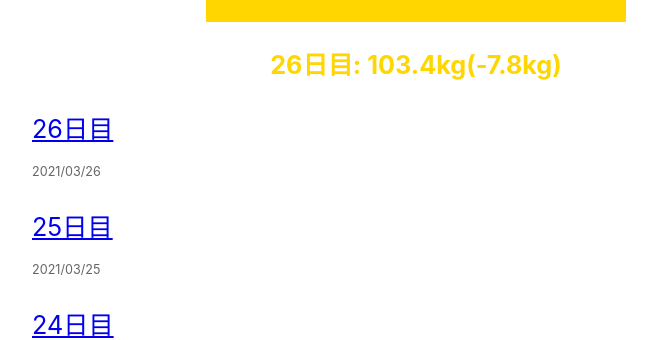
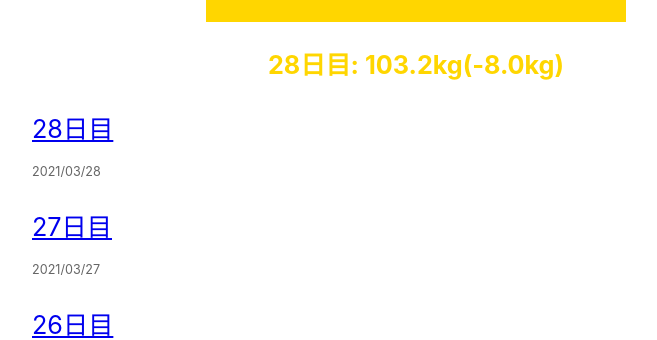
Before and after one commit to fusho-takahashi/fat2fit, a Next.js app: page / in a window 1280 px wide. Shown: the part 414-754 px from the top of the page, without its empty margins (224-881 px from the left). Built offline with nearby package versions, Linux system fonts and the light colour scheme.

Commit message:
add daily articles

```diff
--- /dev/null
+++ b/posts/27日目.md
@@ -0,0 +1,14 @@
+---
+title: '27日目'
+date: '2021-03-27'
+---
+
+- 体重: 103.5kg
+- 前日比: +0.1kg
+- 摂取カロリー: 多く見積もって 2,500kcal（お酒のカロリーを省く）
+
+本日は久々に油っこくてジャンキーなものを食べた。中でも久々のケンタッキーは、なぜかちょっと感動してしまった。
+
+久々にまっ昼間から夜中まで飲んでリフレッシュできたので、いい息抜きになったと思っている。
+
+**マッチョまであと 73 日**
--- /dev/null
+++ b/posts/28日目.md
@@ -0,0 +1,14 @@
+---
+title: '28日目'
+date: '2021-03-28'
+---
+
+- 体重: 103.2kg
+- 前日比: -0.3kg
+- 摂取カロリー: 1680kcal
+
+昨日いつもより食べたのに、体重が減っていて驚いた。一時的なものだろうし、昨日はオーバーカロリーだったので、本日はいつもよりカロリーを抑えた食事をした。
+
+本日はジャンクな食事の恐ろしさを体験した 1 日だった。昨日 1 日だけと思ってジャンクなものを久々に食べたが、その影響かジャンクなものが食べたくて仕方ないのである。これはここ数ヶ月あまり感じなかった欲求で、いつもならジャンクなものは避けているはずなのに、今日はやたら食べたいと思った。なんとか我慢したが、今度ジャンクなものを食べるときは、次の日も食べたくなってしまうことを覚悟して食べなければと感じた。
+
+**マッチョまであと 72 日**
--- a/src/pages/index.tsx
+++ b/src/pages/index.tsx
@@ -22,7 +22,7 @@ const Home = ({
         <title>{siteTitle}</title>
       </Head>
       <section className={styles.subHeading}>
-        <p>26日目: 103.4kg(-7.8kg)</p>
+        <p>28日目: 103.2kg(-8.0kg)</p>
       </section>
       <section className={`${utilStyles.headingMd} ${utilStyles.padding1px}`}>
         <ul className={utilStyles.list}>
```
